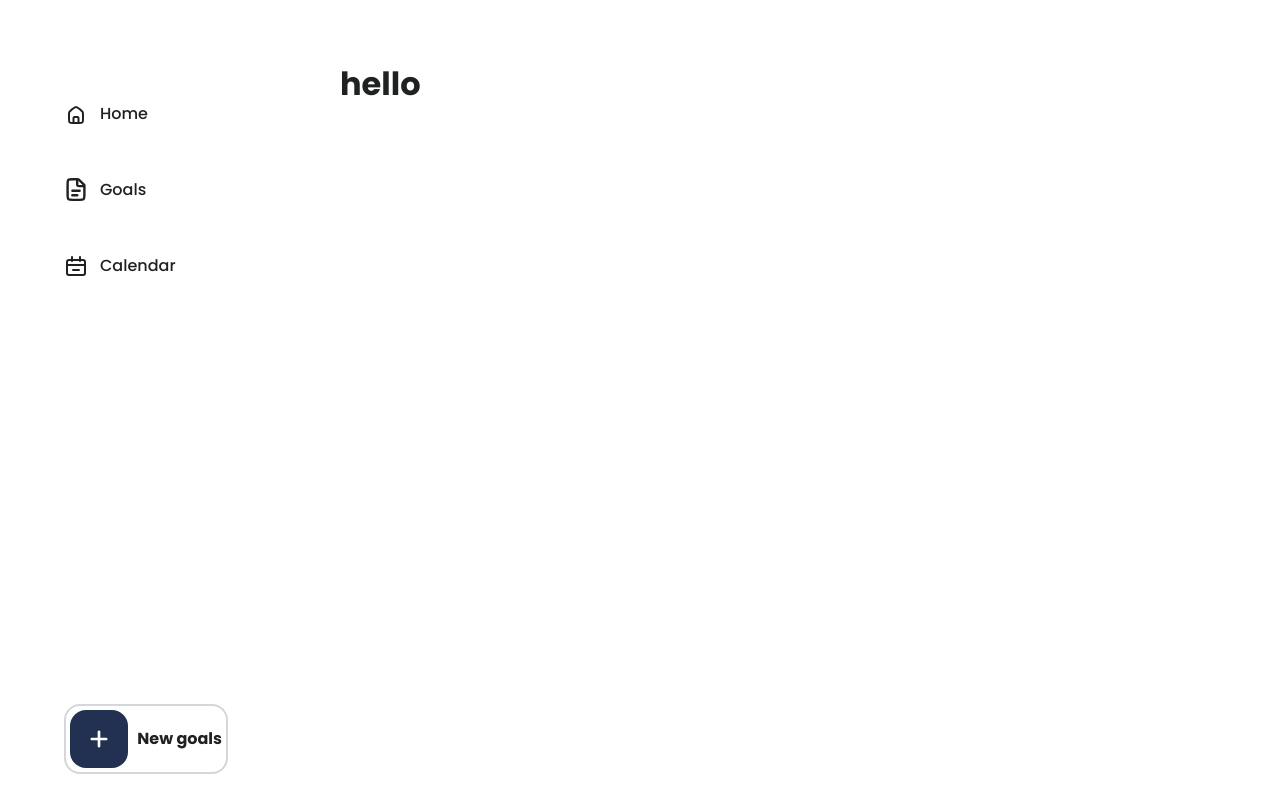
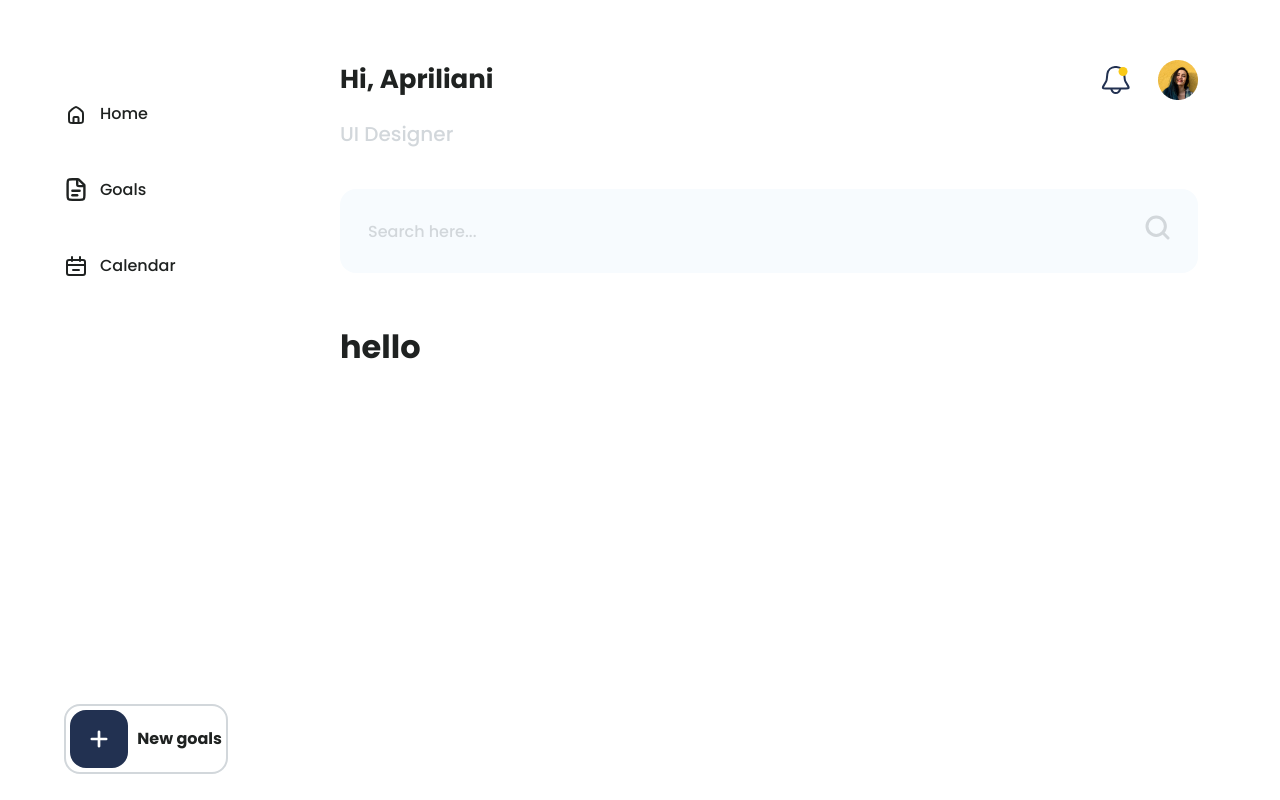
Before and after one commit to chuluq/todo-dashboard, a React (Create React App) app: page / in a window 1280 px wide. Built offline with nearby package versions, Linux system fonts and the light colour scheme.

Commit message:
add header

```diff
--- a/src/App.js
+++ b/src/App.js
@@ -3,6 +3,7 @@ import { links } from "constants/links";
 
 // components
 import Sidebar from "components/Sidebar";
+import Header from "components/Header";
 
 function App() {
   return (
@@ -10,6 +11,7 @@ function App() {
       <BrowserRouter>
         <Sidebar />
         <div className="pages">
+          <Header />
           <Routes>
             {links.map((link) => {
               return (
--- /dev/null
+++ b/src/components/Header/Header.module.css
@@ -0,0 +1,55 @@
+.header {
+  display: flex;
+  flex-direction: column;
+  row-gap: 2.5rem;
+  margin-bottom: 50px;
+}
+
+.headerContent {
+  display: flex;
+  justify-content: space-between;
+  align-items: flex-start;
+}
+
+.headerData {
+  display: flex;
+  flex-direction: column;
+  row-gap: 1.25rem;
+}
+.headerGreetings {
+  font-weight: 700;
+  font-size: 26px;
+}
+.headerSubGreetings {
+  font-weight: 500;
+  font-size: 1.25rem;
+  color: var(--text-secondary);
+}
+
+.headerMenu {
+  display: flex;
+  align-items: center;
+  column-gap: 28px;
+}
+
+.headerSearch {
+  display: flex;
+  justify-content: space-between;
+  align-items: center;
+  background-color: #f7fbfe;
+  border-radius: 1rem;
+  padding: 26px 28px;
+}
+.headerSearchInput {
+  border: none;
+  outline: none;
+  background-color: transparent;
+  width: 100%;
+  font-family: var(--font-primary);
+  font-size: 1rem;
+  font-weight: 500;
+  color: var(--text-primary);
+}
+.headerSearchInput::placeholder {
+  color: var(--text-secondary);
+}
--- /dev/null
+++ b/src/components/Header/index.js
@@ -0,0 +1,44 @@
+// icons
+import { ReactComponent as BellIcon } from "assets/Bell.svg";
+import { ReactComponent as SearchIcon } from "assets/Search.svg";
+
+// image
+import avatar from "assets/avatar-1.png";
+
+// styles
+import styles from "./Header.module.css";
+
+const Header = () => {
+  return (
+    <header className={styles.header}>
+      <div className={styles.headerContent}>
+        <div className={styles.headerData}>
+          <h1 className={styles.headerGreetings}>Hi, Apriliani</h1>
+          <span className={styles.headerSubGreetings}>UI Designer</span>
+        </div>
+
+        <div className={styles.headerMenu}>
+          <div className={styles.headerNotification}>
+            <BellIcon />
+          </div>
+          <div className={styles.headerProfile}>
+            <img src={avatar} alt="profile" />
+          </div>
+        </div>
+      </div>
+
+      <form className={styles.headerSearch}>
+        <input
+          type="text"
+          placeholder="Search here..."
+          className={styles.headerSearchInput}
+        />
+        <div className={styles.headerSearchIcon}>
+          <SearchIcon />
+        </div>
+      </form>
+    </header>
+  );
+};
+
+export default Header;
```
